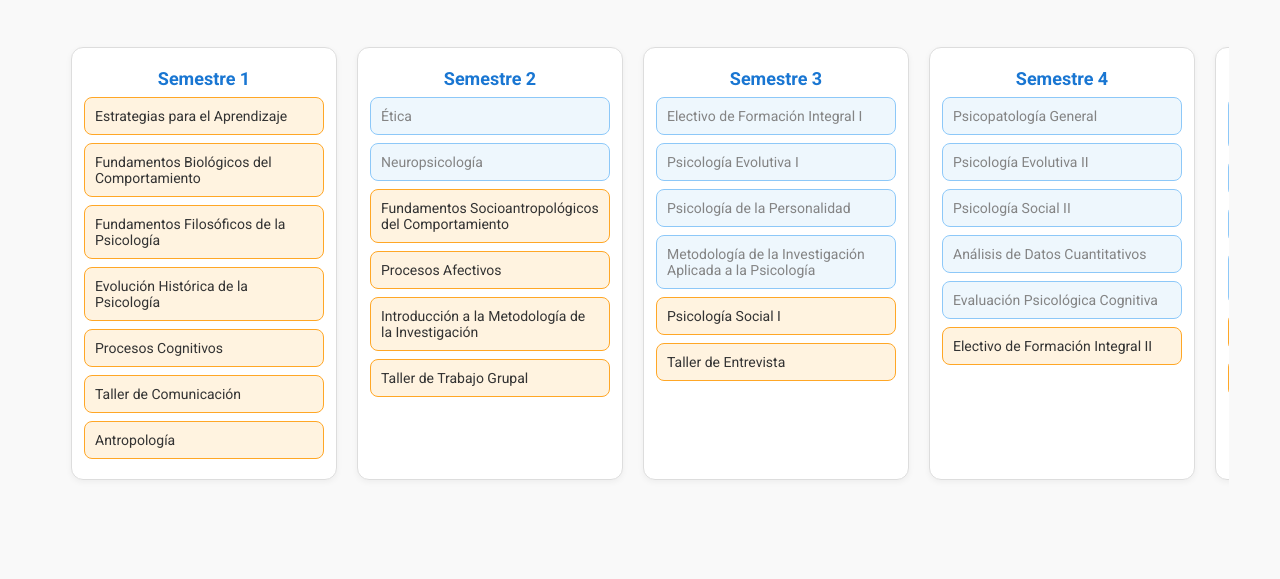
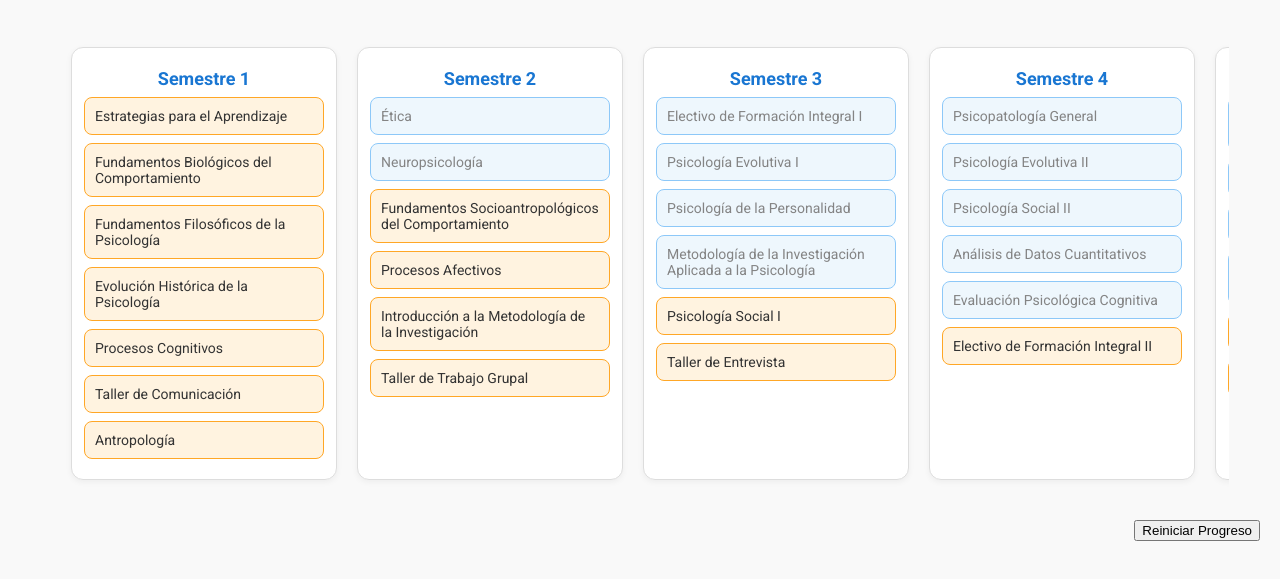
Before and after one commit to alicciav/malla-psicolog-a-uss-22, a plain HTML site: page index.html in a window 1280 px wide. Shown: the part 81-660 px from the top of the page. Drawn offline with Linux system fonts and the light colour scheme.

Commit message:
Update index.html

```diff
--- a/index.html
+++ b/index.html
@@ -395,6 +395,11 @@
     </div>
 
   </div> <!-- Cierra grid-container -->
+<div style="text-align:right; margin-top:20px;">
+  <button onclick="resetProgress()" class="reset-button">
+    Reiniciar Progreso
+  </button>
+</div>
 
   <script src="script.js"></script>
 </body>
```
